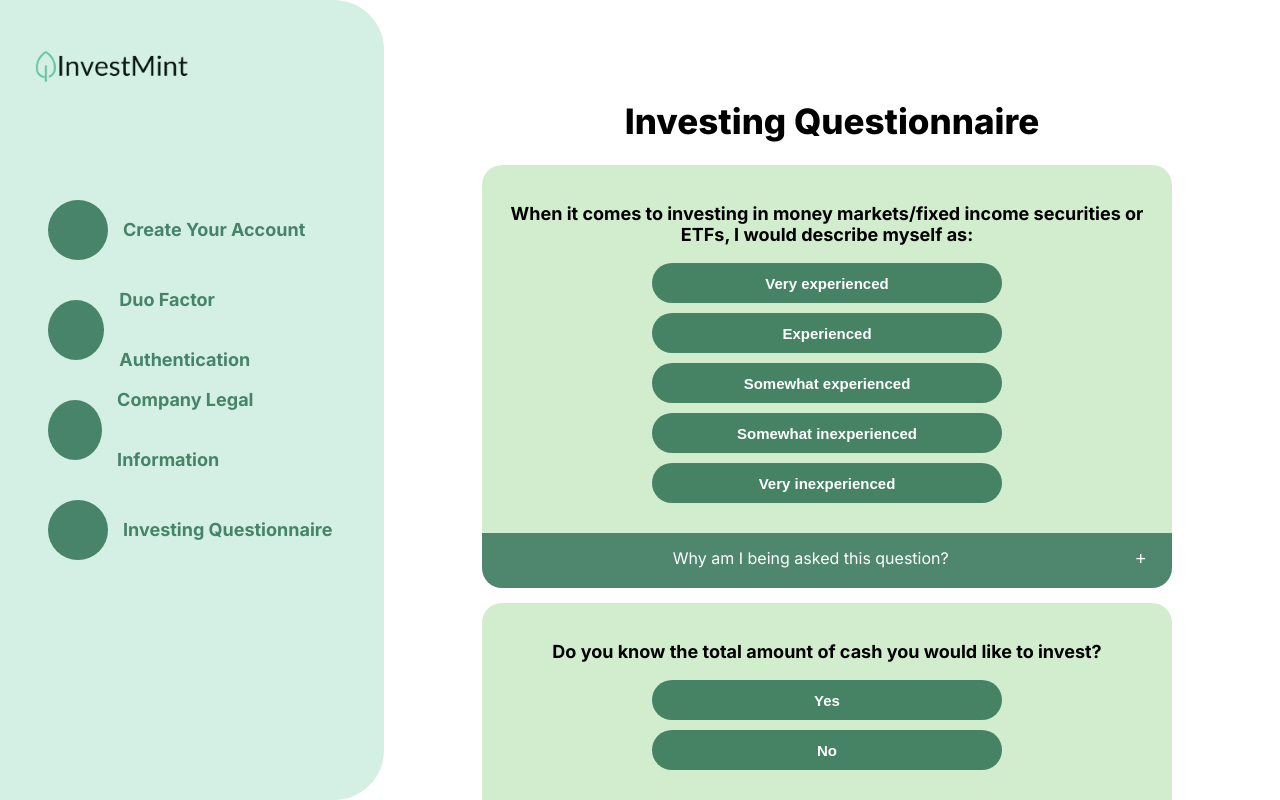
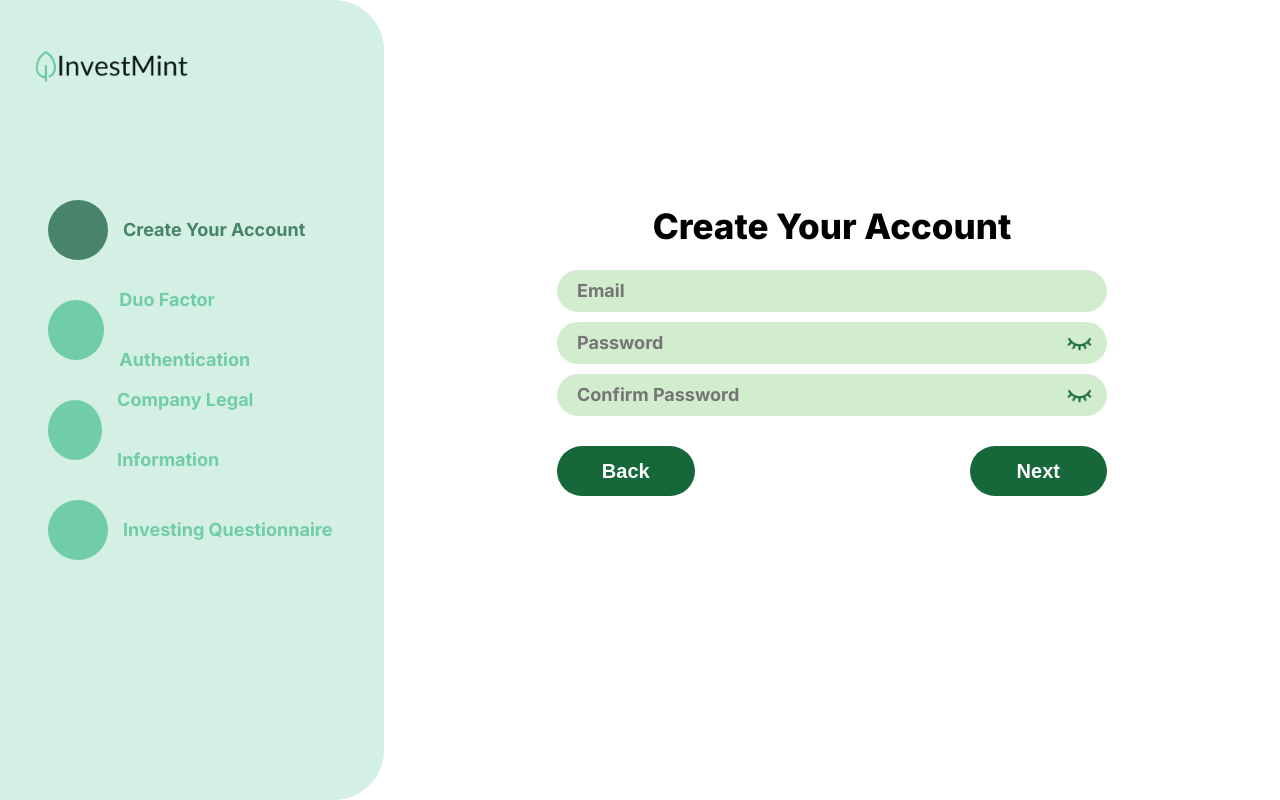
Before and after one commit to InvestMint-Dev/InvestMint-UI, a React (Create React App) app: page /create-account in a window 1280 px wide. Shown: the top 800 px of the page. Built offline with nearby package versions, Linux system fonts and the light colour scheme.

Commit message:
fixing page state to original

```diff
--- a/src/pages/create-account-page/create-account-page.js
+++ b/src/pages/create-account-page/create-account-page.js
@@ -10,7 +10,7 @@ import './create-account-page.css';
 import { ErrorAlertPanel } from '../../components/error-alert-panel/error-alert-panel';
 
 export const CreateAccountPage = () => {
-    const [currentPage, setCurrentPage] = useState(4);
+    const [currentPage, setCurrentPage] = useState(1);
     const [nextButtonClicked, setNextButtonClicked] = useState(false);
     const [showErrorAlert, setShowErrorAlert] = useState(false); // State for alert visibility
     const [alertClass, setAlertClass] = useState(""); // State for alert class
```
